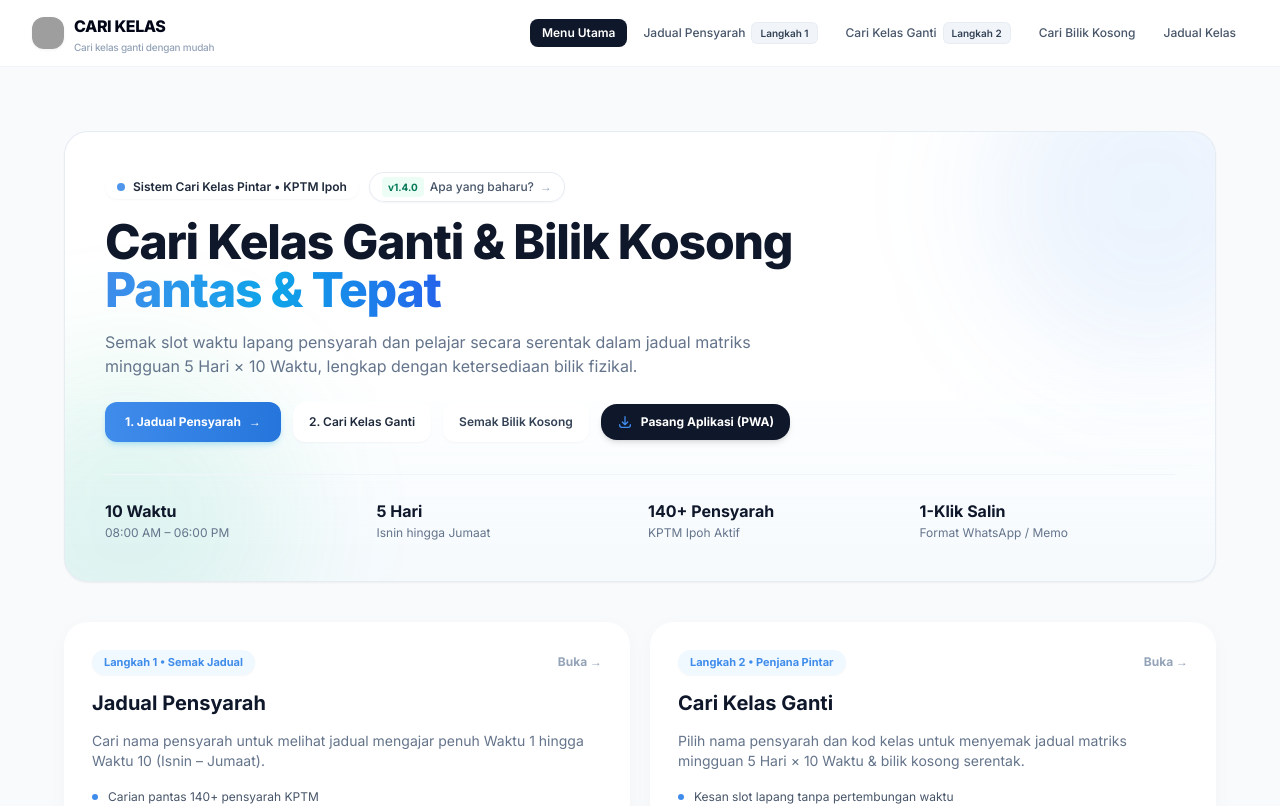
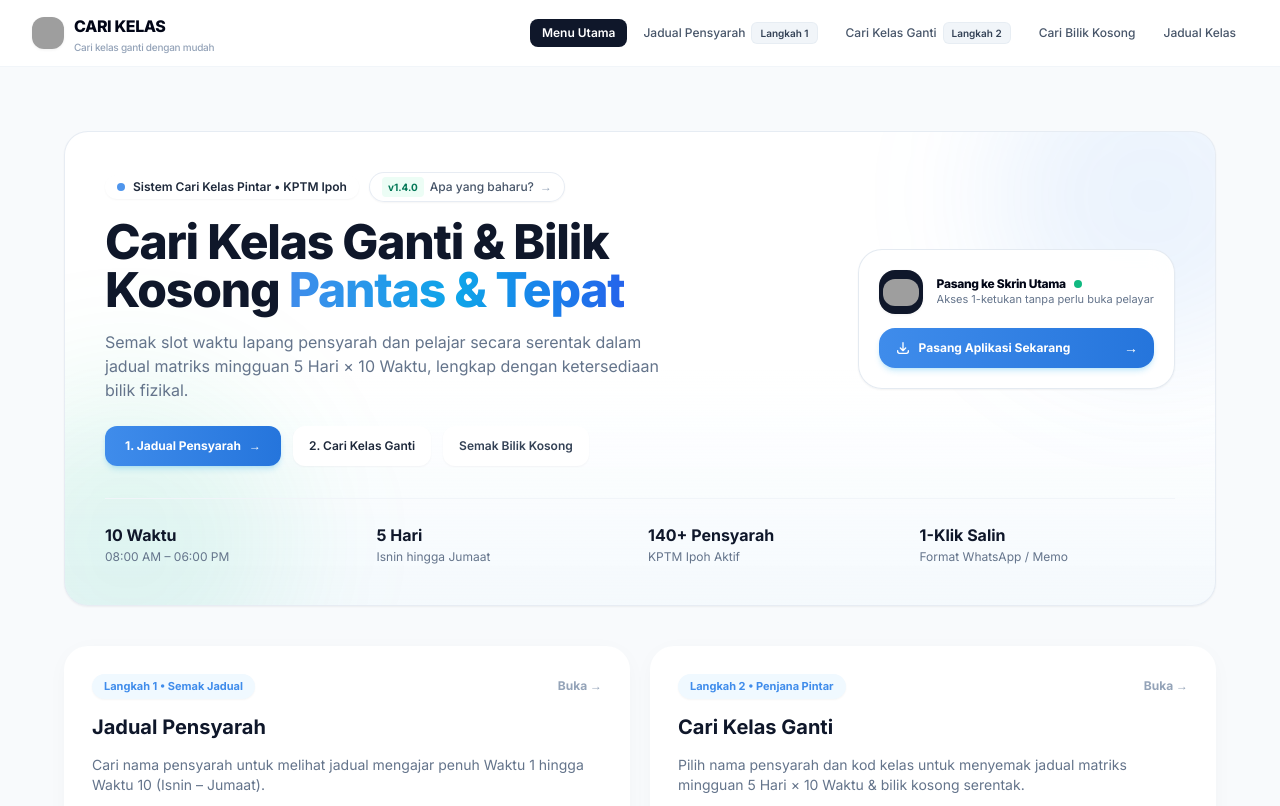
Before and after one commit to syfxai/cari_kelas, a Next.js app: page / in a window 1280 px wide. Shown: the top 806 px of the page. Built offline with nearby package versions, Linux system fonts and the light colour scheme; grey boxes are pictures that could not be loaded.

Commit message:
feat(ui): ubah butang pasang aplikasi kepada kad CTA menarik di sebelah kanan Hero tanpa perkataan PWA

```diff
--- a/src/app/page.tsx
+++ b/src/app/page.tsx
@@ -72,7 +72,8 @@ export default function Home() {
         <div className="absolute -top-24 -right-24 w-80 h-80 bg-[#3f8ceb]/10 rounded-full blur-3xl pointer-events-none" />
         <div className="absolute -bottom-24 -left-24 w-80 h-80 bg-emerald-500/10 rounded-full blur-3xl pointer-events-none" />
 
-        <div className="relative z-10 max-w-3xl space-y-4">
+        <div className="relative z-10 flex flex-col lg:flex-row lg:items-center justify-between gap-8">
+          <div className="max-w-2xl space-y-4">
             <div className="flex flex-wrap items-center gap-2.5">
               <div className="inline-flex items-center gap-2 px-3 py-1 rounded-full bg-white text-slate-800 text-xs font-semibold shadow-2xs">
                 <span className="w-2 h-2 rounded-full bg-[#3f8ceb] animate-pulse" />
@@ -96,7 +97,7 @@ export default function Home() {
               </span>
             </h1>
 
-          <p className="text-sm sm:text-base text-slate-500 leading-relaxed max-w-2xl">
+            <p className="text-sm sm:text-base text-slate-500 leading-relaxed max-w-xl">
               Semak slot waktu lapang pensyarah dan pelajar secara serentak dalam jadual matriks mingguan 5 Hari × 10 Waktu, lengkap dengan ketersediaan bilik fizikal.
             </p>
 
@@ -120,6 +121,11 @@ export default function Home() {
               >
                 <span>Semak Bilik Kosong</span>
               </Link>
+            </div>
+          </div>
+
+          {/* Right Side: Attractive CTA Card */}
+          <div className="shrink-0 flex justify-start lg:justify-end">
             <PwaInstallButton />
           </div>
         </div>
--- a/src/components/PwaInstallButton.tsx
+++ b/src/components/PwaInstallButton.tsx
@@ -1,6 +1,7 @@
 'use client';
 
 import React, { useState, useEffect } from 'react';
+import Image from 'next/image';
 
 interface BeforeInstallPromptEvent extends Event {
   prompt: () => Promise<void>;
@@ -78,27 +79,55 @@ export default function PwaInstallButton(): React.ReactElement | null {
     setShowGenericModal(true);
   };
 
-  if (isInstalled) {
   return (
-      <div className="inline-flex items-center gap-2 px-3.5 py-2 bg-emerald-50 text-emerald-800 border border-emerald-200/80 rounded-2xl text-xs font-semibold shadow-2xs">
-        <span className="w-2 h-2 rounded-full bg-emerald-500" />
+    <>
+      <div className="rounded-3xl bg-white/95 backdrop-blur-md border border-slate-200/90 p-5 shadow-sm hover:shadow-md transition-all max-w-sm w-full space-y-3.5 group">
+        <div className="flex items-center gap-3.5">
+          <div className="w-11 h-11 rounded-2xl bg-slate-900 p-1 flex items-center justify-center shadow-xs shrink-0 group-hover:scale-105 transition-transform">
+            <Image
+              src="/icon.png"
+              alt="Logo Cari Kelas"
+              width={36}
+              height={36}
+              className="rounded-xl object-cover"
+            />
+          </div>
+          <div className="min-w-0">
+            <div className="flex items-center gap-2">
+              <span className="text-xs font-extrabold text-slate-950 tracking-tight">
+                Pasang ke Skrin Utama
+              </span>
+              <span className="w-2 h-2 rounded-full bg-emerald-500 shrink-0" />
+            </div>
+            <p className="text-[11px] text-slate-500 leading-snug truncate">
+              {isInstalled
+                ? 'Aplikasi siap digunakan pada peranti anda'
+                : 'Akses 1-ketukan tanpa perlu buka pelayar'}
+            </p>
+          </div>
+        </div>
+
+        {isInstalled ? (
+          <div className="w-full py-2 px-3 bg-emerald-50 text-emerald-800 border border-emerald-200/80 rounded-2xl text-xs font-bold text-center flex items-center justify-center gap-1.5 shadow-2xs">
+            <span className="w-1.5 h-1.5 rounded-full bg-emerald-500" />
             <span>Aplikasi Sedia Terpasang ✓</span>
           </div>
-    );
-  }
-
-  return (
-    <>
+        ) : (
           <button
             type="button"
             onClick={handleInstallClick}
-        className="inline-flex items-center gap-2 px-4 py-2.5 bg-slate-900 hover:bg-slate-800 text-white rounded-2xl text-xs font-bold transition-all shadow-md hover:scale-[1.02] active:scale-95 cursor-pointer group"
+            className="w-full h-10 px-4 bg-gradient-to-r from-[#3f8ceb] to-[#2575dc] hover:from-[#3280e2] hover:to-[#1e66c6] active:scale-[0.98] text-white rounded-2xl text-xs font-bold transition-all shadow-md shadow-sky-500/20 flex items-center justify-between cursor-pointer"
           >
-        <svg className="w-4 h-4 text-[#3f8ceb] group-hover:scale-110 transition-transform" fill="none" stroke="currentColor" viewBox="0 0 24 24">
+            <span className="flex items-center gap-2">
+              <svg className="w-4 h-4 text-white" fill="none" stroke="currentColor" viewBox="0 0 24 24">
                 <path strokeLinecap="round" strokeLinejoin="round" strokeWidth={2} d="M4 16v1a3 3 0 003 3h10a3 3 0 003-3v-1m-4-4l-4 4m0 0l-4-4m4 4V4" />
               </svg>
-        <span>Pasang Aplikasi (PWA)</span>
+              <span>Pasang Aplikasi Sekarang</span>
+            </span>
+            <span className="font-extrabold text-sm leading-none">→</span>
           </button>
+        )}
+      </div>
 
       {/* iOS Safari Install Guide Modal */}
       {showIosModal && (
@@ -120,16 +149,17 @@ export default function PwaInstallButton(): React.ReactElement | null {
                   <span>Apple iOS Safari</span>
                 </div>
                 <h3 className="text-base font-extrabold text-slate-950">
-                  Pasang Pada iPhone / iPad
+                  Pasang Pada iPhone & iPad
                 </h3>
-                <p className="text-xs text-slate-500">
-                  Sistem Apple iOS memerlukan langkah manual di bawah untuk menambah ikon ke skrin utama:
+                <p className="text-xs text-slate-500 leading-relaxed">
+                  Sistem Apple iOS memerlukan langkah mudah di bawah untuk menambah ikon terus ke skrin utama:
                 </p>
               </div>
               <button
                 type="button"
                 onClick={() => setShowIosModal(false)}
-                className="p-1.5 rounded-xl text-slate-400 hover:text-slate-700 hover:bg-slate-100 transition-colors"
+                className="p-1.5 rounded-xl text-slate-400 hover:text-slate-700 hover:bg-slate-100 transition-colors cursor-pointer"
+                aria-label="Tutup"
               >
                 <svg className="w-5 h-5" fill="none" stroke="currentColor" viewBox="0 0 24 24">
                   <path strokeLinecap="round" strokeLinejoin="round" strokeWidth={2} d="M6 18L18 6M6 6l12 12" />
@@ -170,7 +200,7 @@ export default function PwaInstallButton(): React.ReactElement | null {
                 <div className="text-xs space-y-0.5">
                   <span className="font-bold text-slate-900 block">Tekan &ldquo;Tambah&rdquo; (Add)</span>
                   <p className="text-slate-600 leading-relaxed">
-                    Tekan <strong>&ldquo;Add&rdquo;</strong> di sudut kanan atas. Ikon CARI KELAS kini siap sedia di skrin utama telefon anda!
+                    Tekan <strong>&ldquo;Add&rdquo;</strong> di sudut kanan atas. Selesai! CARI KELAS kini terpasang sebagai aplikasi di skrin telefon anda.
                   </p>
                 </div>
               </div>
@@ -207,13 +237,14 @@ export default function PwaInstallButton(): React.ReactElement | null {
                   Pemasangan Aplikasi Desktop / Android
                 </h3>
                 <p className="text-xs text-slate-500">
-                  Panduan pemasangan PWA pada pelayar Chrome & Edge
+                  Panduan pemasangan aplikasi pada pelayar Chrome & Edge
                 </p>
               </div>
               <button
                 type="button"
                 onClick={() => setShowGenericModal(false)}
-                className="p-1.5 rounded-xl text-slate-400 hover:text-slate-700 hover:bg-slate-100 transition-colors"
+                className="p-1.5 rounded-xl text-slate-400 hover:text-slate-700 hover:bg-slate-100 transition-colors cursor-pointer"
+                aria-label="Tutup"
               >
                 <svg className="w-5 h-5" fill="none" stroke="currentColor" viewBox="0 0 24 24">
                   <path strokeLinecap="round" strokeLinejoin="round" strokeWidth={2} d="M6 18L18 6M6 6l12 12" />
@@ -223,7 +254,7 @@ export default function PwaInstallButton(): React.ReactElement | null {
 
             <div className="p-4 rounded-2xl bg-slate-50 border border-slate-100 text-xs text-slate-700 leading-relaxed space-y-2">
               <p>
-                Untuk pelayar komputer (Chrome / Edge), anda boleh terus klik ikon <strong>Pasang (Install App / 🖥️)</strong> yang terletak di bahagian kanan bar alamat URL pelayar anda.
+                Untuk pelayar komputer (Chrome / Edge), anda boleh terus klik ikon <strong>Pasang Aplikasi (🖥️)</strong> yang terletak di bahagian kanan bar alamat URL pelayar anda.
               </p>
               <p className="text-slate-500 text-[11px]">
                 Di telefon pintar Android, anda juga boleh menekan menu <strong>Tiga Titik (⋮)</strong> di sudut atas pelayar dan memilih <strong>&ldquo;Install App&rdquo; / &ldquo;Add to Home Screen&rdquo;</strong>.
```
Lines whose indentation alone changed are shown as unchanged.
